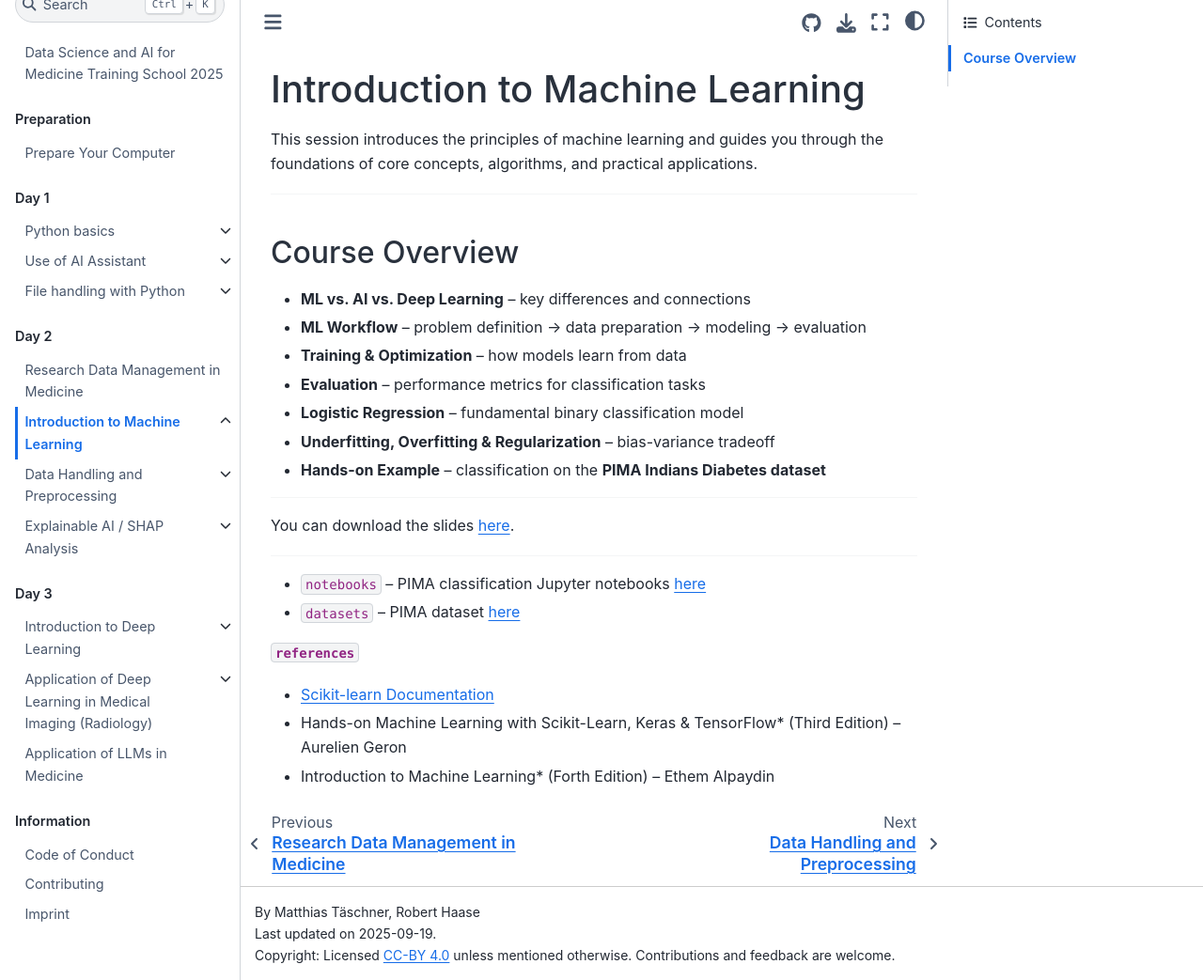
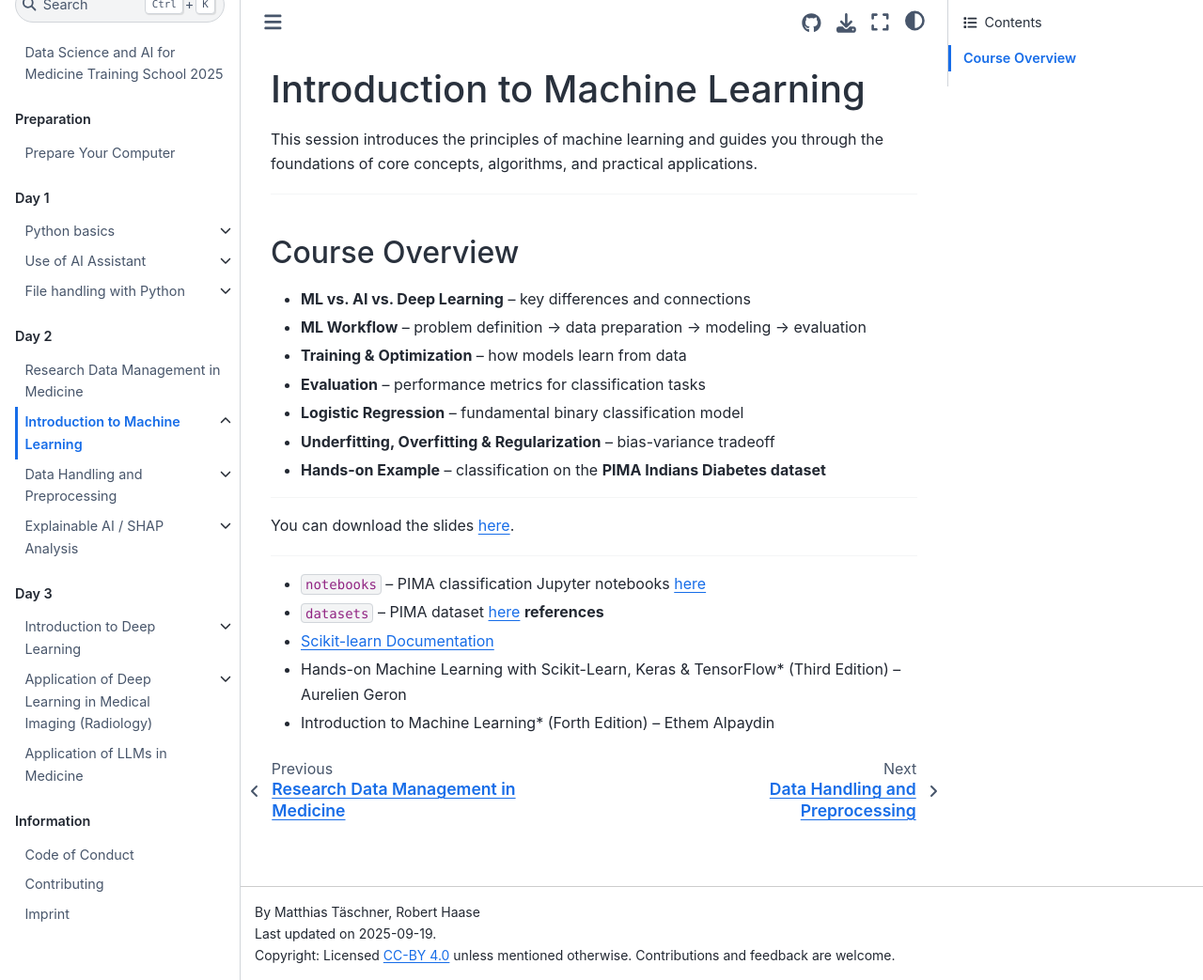
Before and after one commit to ScaDS/ai4medicine-2025, a Jupyter Book: the page built from day2.2_ml_introduction/readme.md, in a window 1280 px wide and 1043 px high. Shown: the whole window at 94% size. Built offline with Jupyter Book 1.0.4 settings and Sphinx 7.4.7 and the Sphinx Book theme 1.1.4, drawn with Linux system fonts in a browser that asks for light colours; pages that are not in the unit, such as notebooks, are missing from menus.

```diff
--- a/day2.2_ml_introduction/readme.md
+++ b/day2.2_ml_introduction/readme.md
@@ -22,8 +22,7 @@ You can download the slides [here](ML_intro_ScaDSAI_2025.pdf).
 
 * `notebooks` – PIMA classification Jupyter notebooks [here](https://github.com/ScaDS/ai4medicine-2025/blob/main/day2.2_ml_introduction/Binary_Classification_PIMA.ipynb)
 * `datasets` – PIMA dataset [here](https://github.com/ScaDS/ai4medicine-2025/blob/main/day2.2_ml_introduction/PIMA_Indians_Diabetes.csv)
-
-**`references`**
+**references**
 * [Scikit-learn Documentation](https://scikit-learn.org/stable/)
 * Hands-on Machine Learning with Scikit-Learn, Keras & TensorFlow* (Third Edition) – Aurelien Geron
 * Introduction to Machine Learning* (Forth Edition) – Ethem Alpaydin
```
